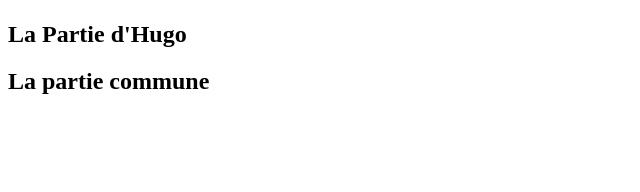
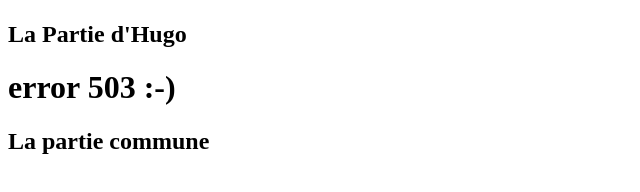
Before and after one commit to johnthezero/superProjet, a plain HTML site: page index.html in a window 1280 px wide. Shown: the part 464-656 px from the top of the page, without its empty margins (0-640 px from the left). Drawn offline with Linux system fonts and the light colour scheme.

Commit message:
edit error

```diff
--- a/index.html
+++ b/index.html
@@ -4,8 +4,13 @@
 <body>
     <h1>Le Super Projet !!!</h1>
     <h2>La Partie de Jon</h2>
+
         <p>Le paragraphe de Jon </p>
+
         <img alt="une image de chat" src="https://png.pngtree.com/png-vector/20191118/ourmid/pngtree-wtf-comic-text-sound-effect-icon-isolated-png-image_1999044.jpg">
-    <h2>La Partie d'Hugo</h2>
+
+        <h2>La Partie d'Hugo</h2>
+
+        <h1>error 503 :-)</h1>
     <h2>La partie commune</h2>
 <body>
```
